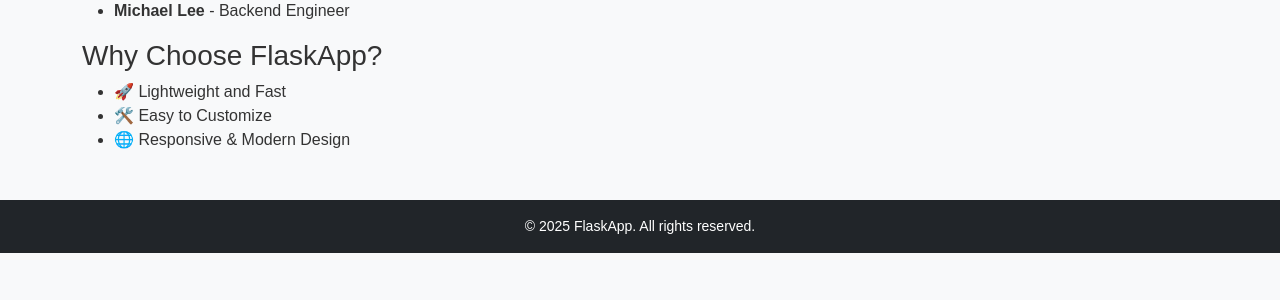
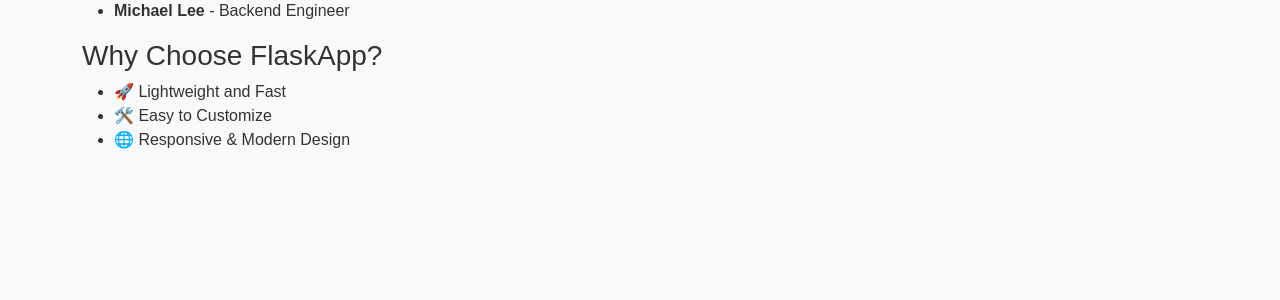
Before and after one commit to Student69775/Flask-app, a Flask app: page /about in a window 1280 px wide. Shown: the part 342-642 px from the top of the page. Run offline with Flask 3, Linux system fonts and the light colour scheme.

Commit message:
Testing GitHub Webhook trigger

```diff
--- a/templates/base.html
+++ b/templates/base.html
@@ -37,11 +37,6 @@
         {% block content %}{% endblock %}
     </div>
 
-    <!-- Footer -->
-    <footer class="bg-dark text-white text-center py-3 mt-5">
-        <p class="mb-0">&copy; 2025 FlaskApp. All rights reserved.</p>
-    </footer>
-
     <!-- Bootstrap JavaScript -->
     <script src="https://cdn.jsdelivr.net/npm/bootstrap@5.3.0/dist/js/bootstrap.bundle.min.js"></script>
 </body>
```
